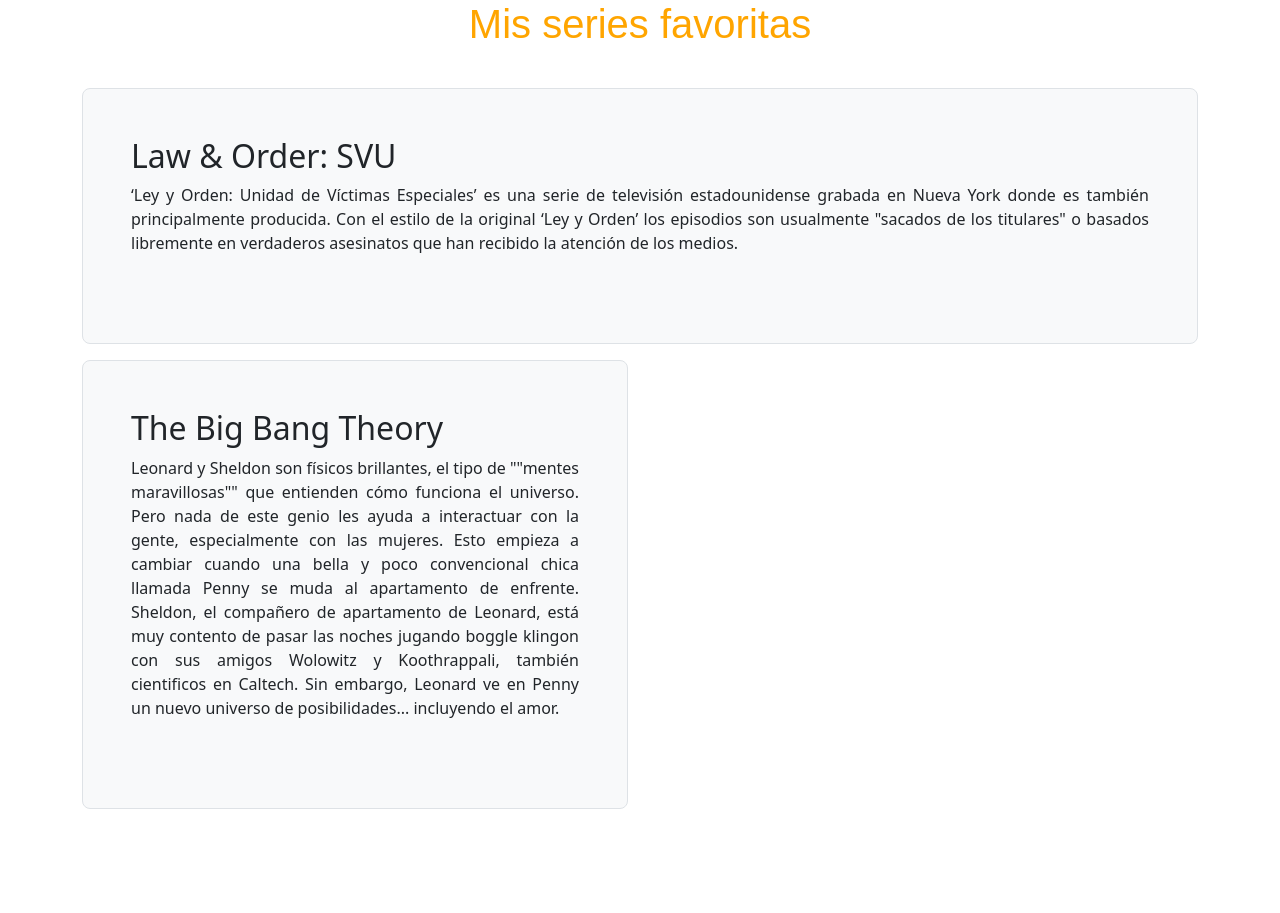
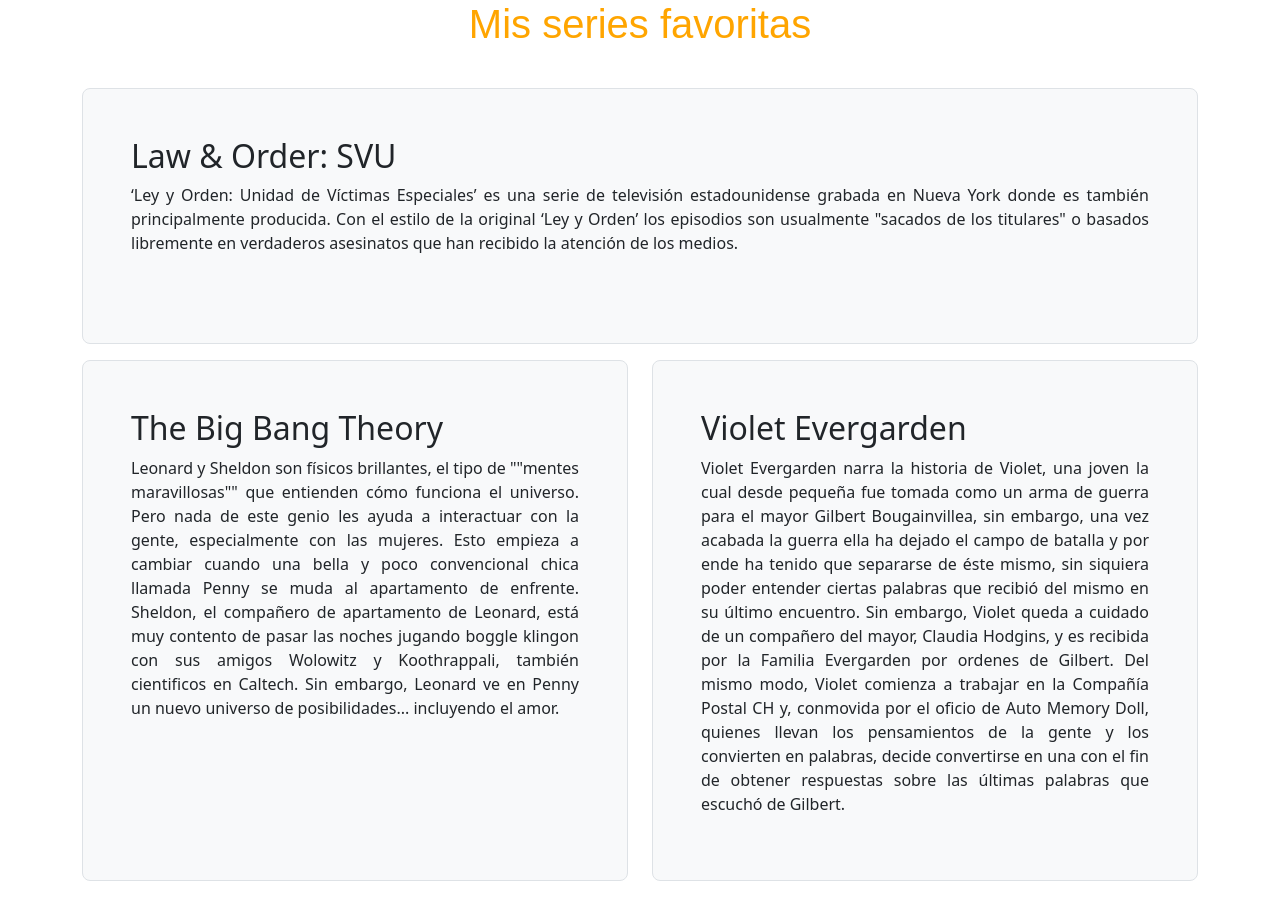
Before and after one commit to Lina-Gallardo/taller-series, a plain HTML site: page index.html in a window 1280 px wide. Before the commit the page ends 841 px from the top, so only its background shows below. Drawn offline with nearby package versions, Linux system fonts and the light colour scheme.

Commit message:
Tercer commit

```diff
--- a/index.html
+++ b/index.html
@@ -34,6 +34,16 @@
             <img src="" alt="">
           </div>
         </div>
+        <div class="col-md-6 py-2">
+          <div class="h-100 p-5 bg-body-tertiary border rounded-3">
+            <h2>Violet Evergarden</h2>
+            <p>Violet Evergarden narra la historia de Violet, una joven la cual desde pequeña fue tomada como un arma de guerra para el mayor Gilbert Bougainvillea, sin embargo,
+               una vez acabada la guerra ella ha dejado el campo de batalla y por ende ha tenido que separarse de éste mismo, sin siquiera poder entender ciertas palabras que recibió
+               del mismo en su último encuentro. Sin embargo, Violet queda a cuidado de un compañero del mayor, Claudia Hodgins, y es recibida por la Familia Evergarden por ordenes de Gilbert.
+               Del mismo modo, Violet comienza a trabajar en la Compañía Postal CH y, conmovida por el oficio de Auto Memory Doll, quienes llevan los pensamientos de la gente y los convierten
+               en palabras, decide convertirse en una con el fin de obtener respuestas sobre las últimas palabras que escuchó de Gilbert.</p>
+          </div>
+        </div>
     </div>
   </main>
 </body>
```
